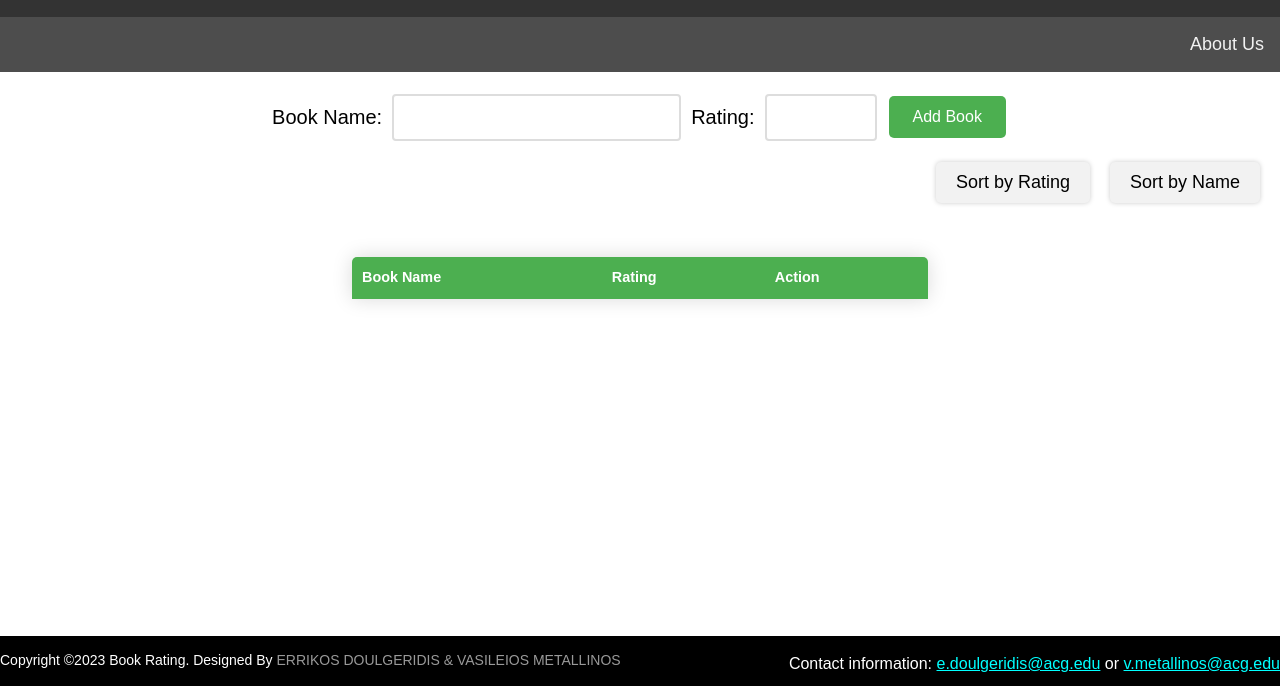
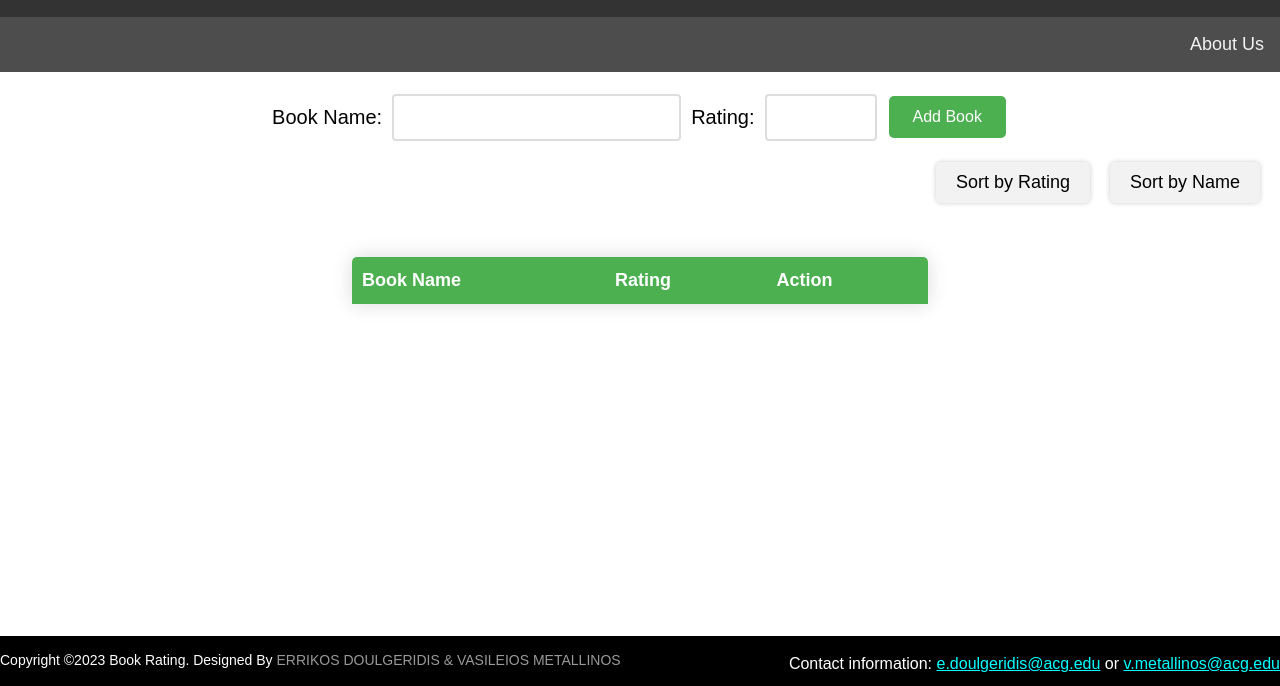
Before and after one commit to ErDoul123/Midterm-Project-for-ITC-4214, a plain HTML site: page index.html in a window 1280 px wide. Shown: the part 114-800 px from the top of the page. Drawn offline with nearby package versions, Linux system fonts and the light colour scheme.

Commit message:
Update style.css

```diff
--- a/style.css
+++ b/style.css
@@ -123,15 +123,22 @@ button delete-btn{
 
 .content-table {
     border-collapse: collapse;
+
     margin: auto;
     margin-top:115px;
+
     width: 45%;
-    font-size: 0.9em;
     min-width: 400px;
+
+    font-size: 18px;
+
     border-radius: 5px 5px 0 0;
+
     overflow: hidden;
     box-shadow: 0 0 20px rgba(0,0,0,0.15);
+
 }
+
 .content-table thead th {
     background-color: #4CAF50;
     color: white;
```
